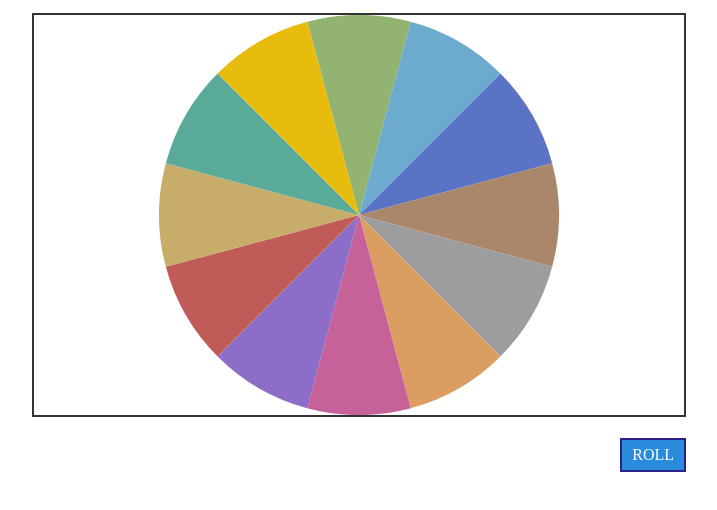
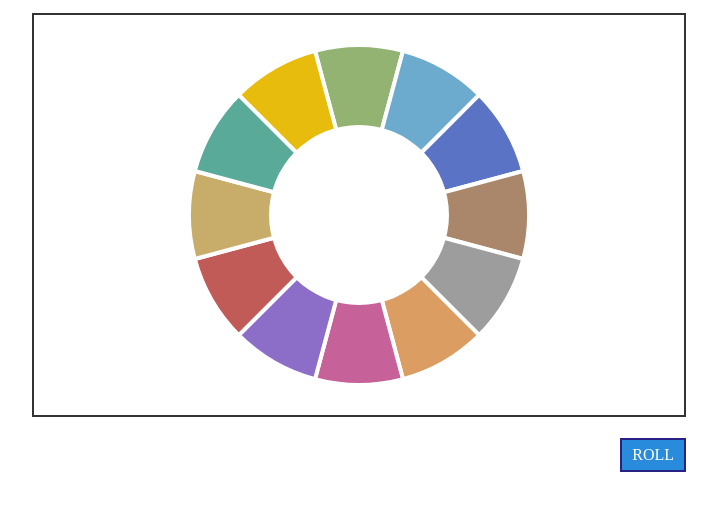
Before and after one commit to nzwsch/freshmint, a website: page index.html in a window 1280 px wide. Shown: the part 120-630 px from the top of the page, without its empty margins (281-998 px from the left). Drawn offline with nearby package versions, Linux system fonts and the light colour scheme.

Commit message:
Draw doughnut

```diff
--- a/main.js
+++ b/main.js
@@ -20,6 +20,19 @@ const resetCanvas = (ctx, w, h) => {
   ctx.clearRect(0, 0, w, h);
 };
 
+const punchCircle = (ctx, w, h, r) => {
+  const x = w / 2,
+    y = h / 2,
+    p = Math.PI * 2
+
+  ctx.fillStyle = '#fff';
+
+  ctx.beginPath();
+  ctx.moveTo(x, y);
+  ctx.arc(x, y, r, 0, p, false);
+  ctx.fill();
+}
+
 const drawBaum = (ctx, w, h, r, i) => {
   const x = w / 2,
     y = h / 2,
@@ -28,12 +41,16 @@ const drawBaum = (ctx, w, h, r, i) => {
     k = 2 / colors.length,
     o = 0.5 + 1 / colors.length;
 
+  ctx.lineWidth = 4;
+  ctx.strokeStyle = '#fff';
+  ctx.fillStyle = colors[i];
+
   ctx.beginPath();
   ctx.moveTo(x, y);
   ctx.arc(x, y, r, p * (i * k - o), p * (j * k - o), false);
   ctx.lineTo(x, y);
-  ctx.fillStyle = colors[i];
   ctx.fill();
+  ctx.stroke();
 };
 
 const drawRoulette = () => {
@@ -45,8 +62,10 @@ const drawRoulette = () => {
   resetCanvas(context, width, height);
 
   for (let i = 0; i < colors.length; i++) {
-    drawBaum(context, width, height, radius, i);
+    drawBaum(context, width, height, radius*0.85, i);
   }
+
+  punchCircle(context, width, height, radius*0.45)
 };
 
 drawRoulette();
--- a/styles.css
+++ b/styles.css
@@ -37,3 +37,9 @@ button {
   line-height: 1.3;
   color: #fff;
 }
+
+button:active {
+  background-color: rgb(20, 105, 175);
+  border-top-width: 3px;
+  border-bottom-width: 1px;
+}
```
